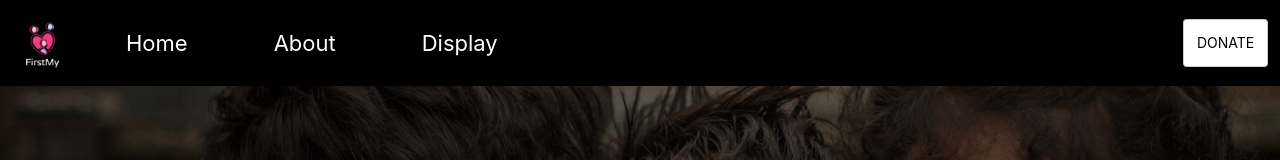
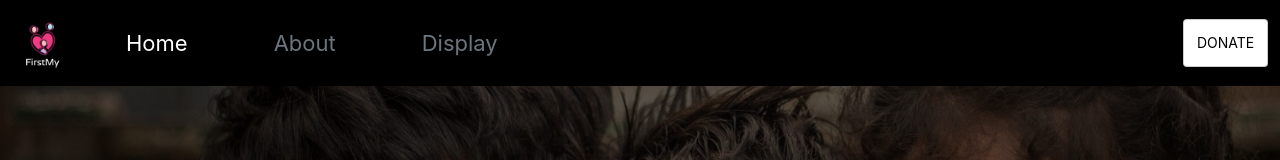
Before and after one commit to prakhar-5447/firstmy, a React (Create React App) app: page / in a window 1280 px wide. Shown: the top 160 px of the page. Built offline with nearby package versions, Linux system fonts and the light colour scheme.

Commit message:
add active effect

```diff
--- a/src/pages/navbar.js
+++ b/src/pages/navbar.js
@@ -31,7 +31,7 @@ function Navbar() {
               <ul className="navbar-nav text-white me-auto mb-2 mb-lg-0">
                 <li className="nav-item">
                   <Link
-                    className={`nav-link text-white ${location.pathname === "/" ? "active" : ""
+                    className={`nav-link  ${location.pathname === "/" ? "text-white" : "text-secondary"
                       }`}
                     aria-current="page"
                     to="/"
@@ -41,7 +41,7 @@ function Navbar() {
                 </li>
                 <li className="nav-item">
                   <Link
-                    className={`nav-link text-white ${location.pathname === "/about" ? "active" : ""
+                    className={`nav-link  ${location.pathname === "/about" ? "text-white" : "text-secondary"
                       }`}
                     to="/about"
                   >
@@ -50,7 +50,7 @@ function Navbar() {
                 </li>
                 <li className="nav-item">
                   <Link
-                    className={`nav-link text-white ${location.pathname === "/display" ? "active" : ""
+                    className={`nav-link  ${location.pathname === "/display" ? "text-white" : "text-secondary"
                       }`}
                     to="/display"
                   >
@@ -61,7 +61,7 @@ function Navbar() {
               <div>
                 <form>
                   <button className={`btn btn-primary  ${location.pathname === "/admin" ? "" : "d-none"
-                    }`} onClick={logout}>
+                    }`} style={{filter:"invert(1)"}} onClick={logout}>
                     Logout
                   </button>
                 </form>
```
